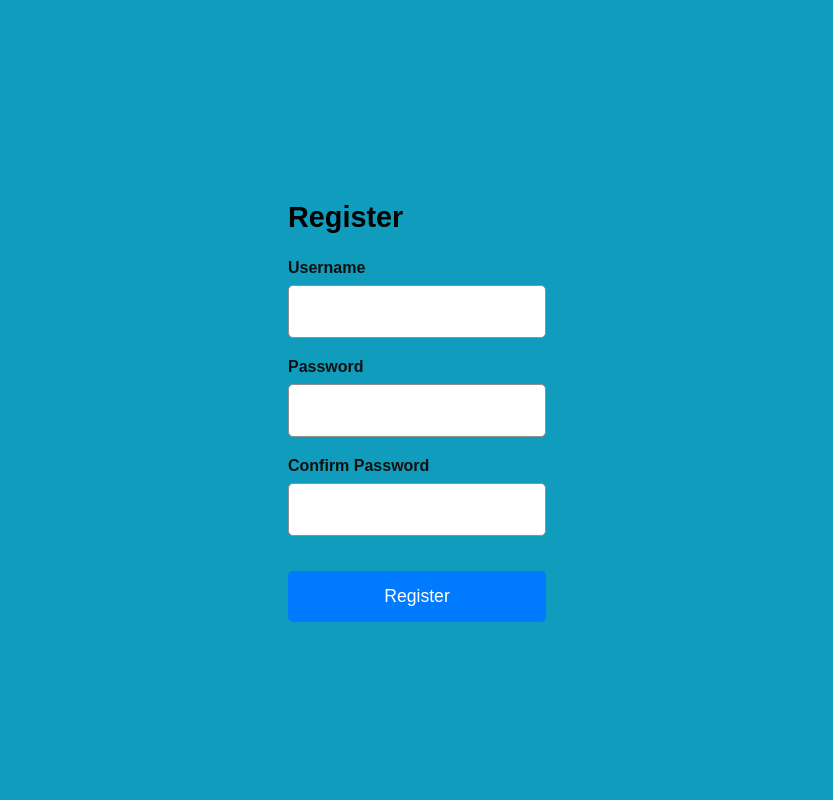
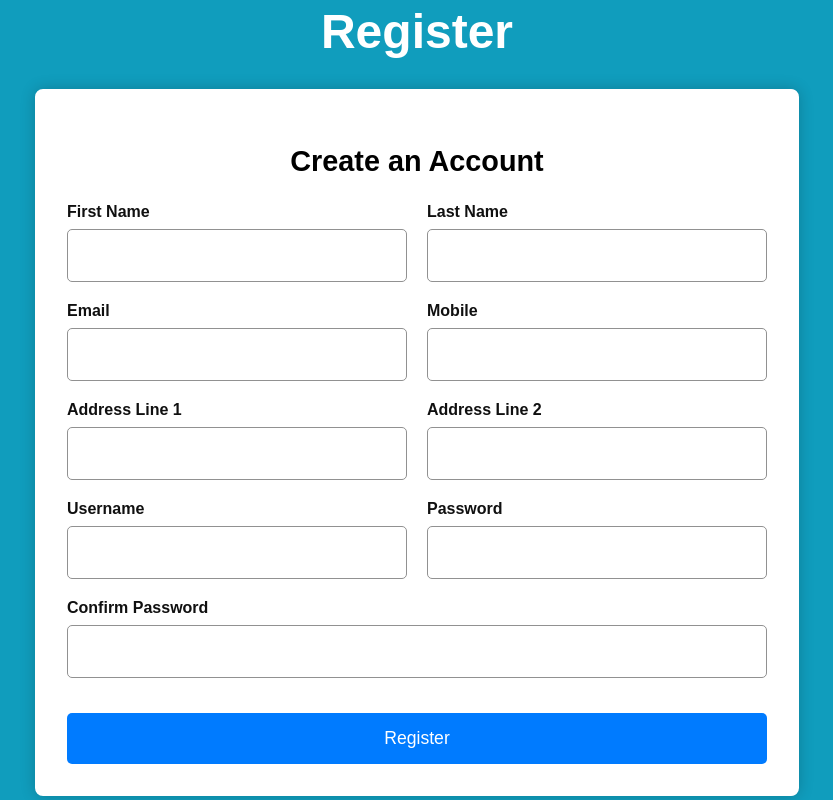
Before and after one commit to developerthomasmk/first-cry, a Flask app: page /login/register in a window 1280 px wide. Shown: the whole page, without its empty margins (223-1056 px from the left). Run offline with Flask 3, Linux system fonts and the light colour scheme.

Commit message:
bug fixed register

```diff
--- a/app/__init__.py
+++ b/app/__init__.py
@@ -1,3 +1,4 @@
+import os
 from flask import Flask
 from flask_sqlalchemy import SQLAlchemy
 
@@ -5,6 +6,7 @@ db = SQLAlchemy()
 
 def create_app():
     app = Flask(__name__)
+    app.secret_key = os.urandom(24)
     app.config.from_object('config.Config')
 
     db.init_app(app)
@@ -16,6 +18,6 @@ def create_app():
         app.register_blueprint(login_bp, url_prefix='/login')
         app.register_blueprint(home_bp, url_prefix='/home')
 
-        # db.create_all()
+        db.create_all()
 
     return app
--- a/app/login/static/css/style.css
+++ b/app/login/static/css/style.css
@@ -20,6 +20,16 @@ body {
     color: white;
     font-weight: bold;
     margin: 0;
+}
+.register-container {
+    width: 90%;
+    max-width: 700px;
+    padding: 30px;
+    background-color: #ffffff;
+    box-shadow: 0 0 15px rgba(0, 0, 0, 0.2);
+    border-radius: 8px;
+    text-align: center;
+    border: 2px solid white;
 }
 
 .login-container {
@@ -57,6 +67,15 @@ h2 {
     border-radius: 5px;
     box-sizing: border-box;
     font-size: 1.1em;
+}
+.input-row {
+    display: flex;
+    justify-content: space-between;
+    gap: 20px;
+}
+
+.input-row .input-group {
+    flex: 1;
 }
 
 button {
--- a/app/login/templates/register.html
+++ b/app/login/templates/register.html
@@ -7,9 +7,43 @@
     <link rel="stylesheet" href="{{url_for('login.static', filename='css/style.css')}}">
 </head>
 <body>
+    <div class="heading-container">
+        <h1>Register</h1>
+    </div>
     <div class="register-container">
-        <h2>Register</h2>
-        <form method="post" action="{{ url_for('login.register') }}" id="registerForm">
+        <h2>Create an Account</h2>
+        <div method="post" action="{{ url_for('login.register') }}" id="registerForm">
+            <div class="input-row">
+                <div class="input-group">
+                    <label for="firstname">First Name</label>
+                    <input type="text" id="firstname" name="firstname" required>
+                </div>
+                <div class="input-group">
+                    <label for="lastname">Last Name</label>
+                    <input type="text" id="lastname" name="lastname" required>
+                </div>
+            </div>
+            <div class="input-row">
+                <div class="input-group">
+                    <label for="email">Email</label>
+                    <input type="email" id="email" name="email" required>
+                </div>
+                <div class="input-group">
+                    <label for="mobile">Mobile</label>
+                    <input type="tel" id="mobile" name="mobile" required>
+                </div>
+            </div>
+            <div class="input-row">
+                <div class="input-group">
+                    <label for="address_line1">Address Line 1</label>
+                    <input type="text" id="address_line1" name="address_line1" required>
+                </div>
+                <div class="input-group">
+                    <label for="address_line2">Address Line 2</label>
+                    <input type="text" id="address_line2" name="address_line2">
+                </div>
+            </div>
+            <div class="input-row">
                 <div class="input-group">
                     <label for="username">Username</label>
                     <input type="text" id="username" name="username" required>
@@ -18,11 +52,13 @@
                     <label for="password">Password</label>
                     <input type="password" id="password" name="password" required>
                 </div>
+            </div>
                 <div class="input-group">
                     <label for="confirm_password">Confirm Password</label>
                     <input type="password" id="confirm_password" name="confirm_password" required>
                 </div>
                 <button type="submit">Register</button>
+            </div>
         </form>
         {% with messages = get_flashed_messages(with_categories=true) %}
           {% if messages %}
--- a/config.py
+++ b/config.py
@@ -1,5 +1,5 @@
 import os
 
 class Config:
-    SQLALCHEMY_DATABASE_URI = 'mssql+pyodbc://MSI\SQLEXPRESS/firstcry_db?driver=ODBC+Driver+17+for+SQL+Server'
+    SQLALCHEMY_DATABASE_URI = 'mssql+pyodbc://DESKTOP-G1V72LF\SQLEXPRESS/firstcry_db?driver=ODBC+Driver+17+for+SQL+Server'
     SQLALCHEMY_TRACK_MODIFICATIONS = False
```
Also changed, not shown: 1 other file. Lines whose indentation alone changed are shown as unchanged.
